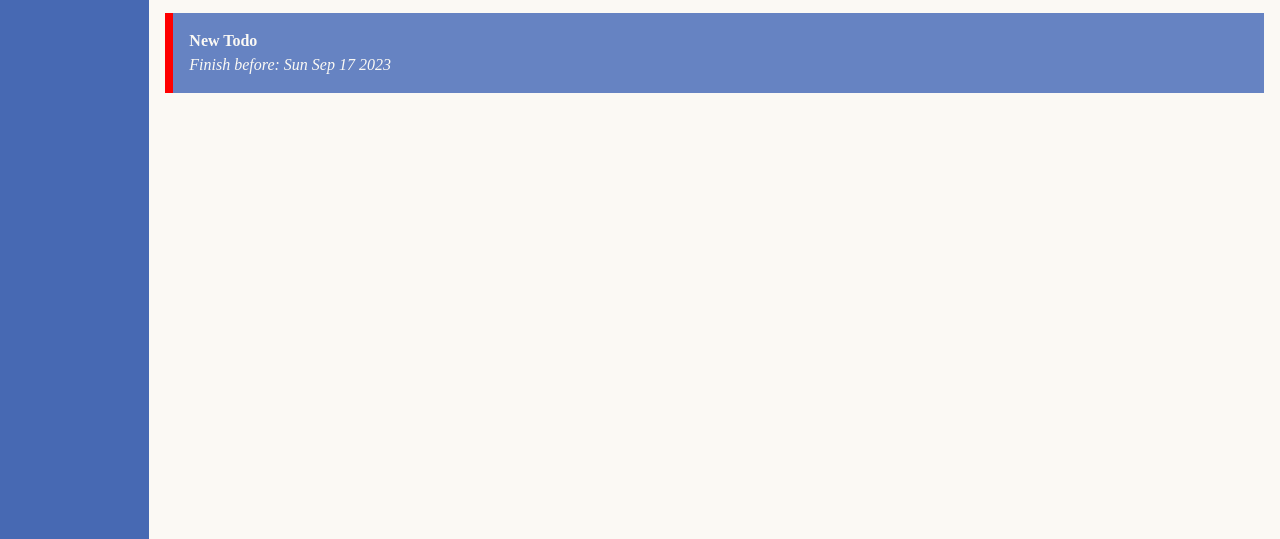
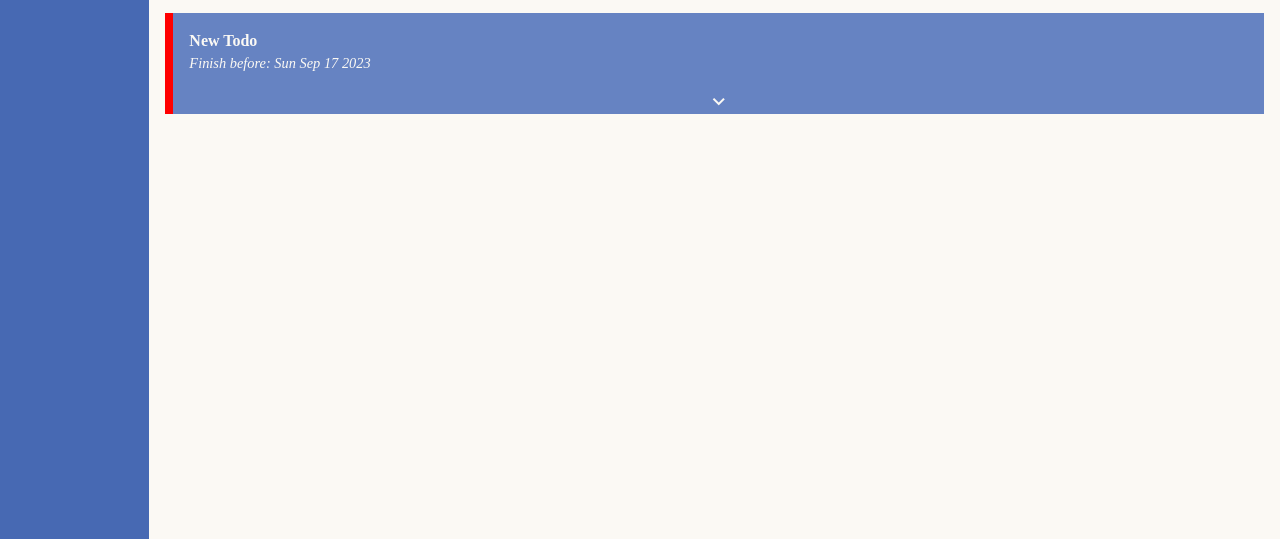
Before and after one commit to midhunpradeep/odin-todo-list, a website built with webpack: page src/index.html in a window 1280 px wide. Shown: the part 261-800 px from the top of the page. Built offline with nearby package versions, Linux system fonts and the light colour scheme.

Commit message:
fix: Add button to expand todos

```diff
--- a/src/lib/todo/TodoHTMLWrapper.js
+++ b/src/lib/todo/TodoHTMLWrapper.js
@@ -29,11 +29,45 @@ class TodoHTMLWrapper {
     // TODO: implement html
     const title = this.htmlElement.appendChild(document.createElement("h4"));
     title.textContent = this.todo.title;
+    title.classList.add("always-visible");
 
     const dueDate = this.htmlElement.appendChild(document.createElement("p"));
     dueDate.textContent = "Finish before: " + this.todo.dueDate.toDateString();
     dueDate.classList.add("todo-due-date");
+    dueDate.classList.add("always-visible");
 
     this.htmlElement.dataset.priority = this.todo.priority;
+
+    const description = this.htmlElement.appendChild(
+      document.createElement("p"),
+    );
+    description.textContent = this.todo.description;
+
+    const expandBtn = this.htmlElement.appendChild(
+      document.createElement("button"),
+    );
+    expandBtn.type = "button";
+    expandBtn.classList.add("always-visible");
+    expandBtn.classList.add("todo-expand-btn");
+
+    expandBtn.updateText = () => {
+      expandBtn.innerHTML = this.htmlElement.classList.contains("expanded")
+        ? "<span class='material-symbols-outlined'>expand_less</span>"
+        : "<span class='material-symbols-outlined'>expand_more</span>";
+    };
+    expandBtn.updateText();
+
+    expandBtn.addEventListener("click", () => {
+      if (!this.htmlElement.classList.contains("expanded")) {
+        const otherExpandedElements =
+          this.htmlElement.parentElement.querySelectorAll(".expanded");
+        for (const expandedElement of otherExpandedElements) {
+          expandedElement.classList.remove("expanded");
+        }
+      }
+
+      this.htmlElement.classList.toggle("expanded");
+      expandBtn.updateText();
+    });
   }
 }
--- a/src/style.css
+++ b/src/style.css
@@ -163,7 +163,7 @@ main > aside > ul > * {
 .todo {
   background-color: var(--primary);
   color: var(--background);
-  padding: 1rem;
+  padding: 1rem 1rem 0;
   border-left: 0.5rem solid var(--priority-none);
 }
 
@@ -179,6 +179,20 @@ main > aside > ul > * {
   border-color: var(--priority-high);
 }
 
+.todo > :not(.always-visible) {
+  display: none;
+}
+
+.todo.expanded > :not(.always-visible) {
+  display: unset;
+}
+
 .todo .todo-due-date {
   font-style: italic;
+  font-size: 0.9rem;
+  margin-bottom: 1rem;
 }
+
+.todo .todo-expand-btn {
+  width: 100%;
+}
```
